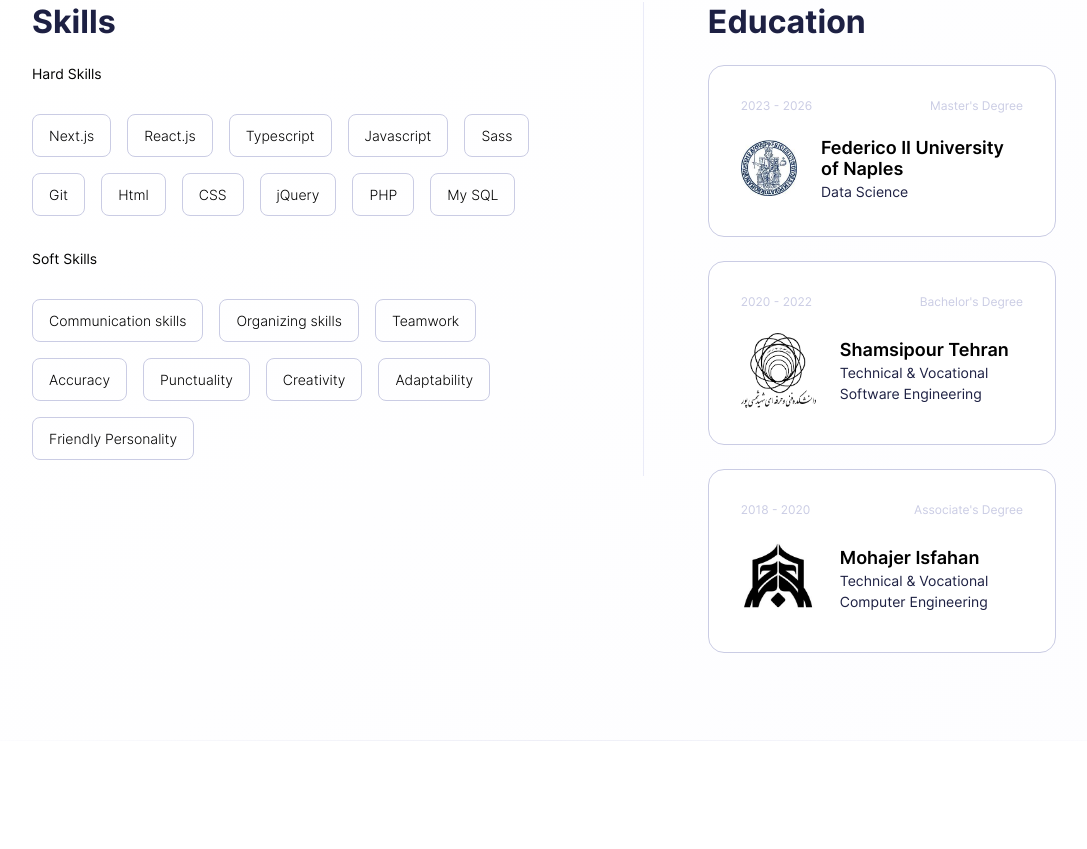
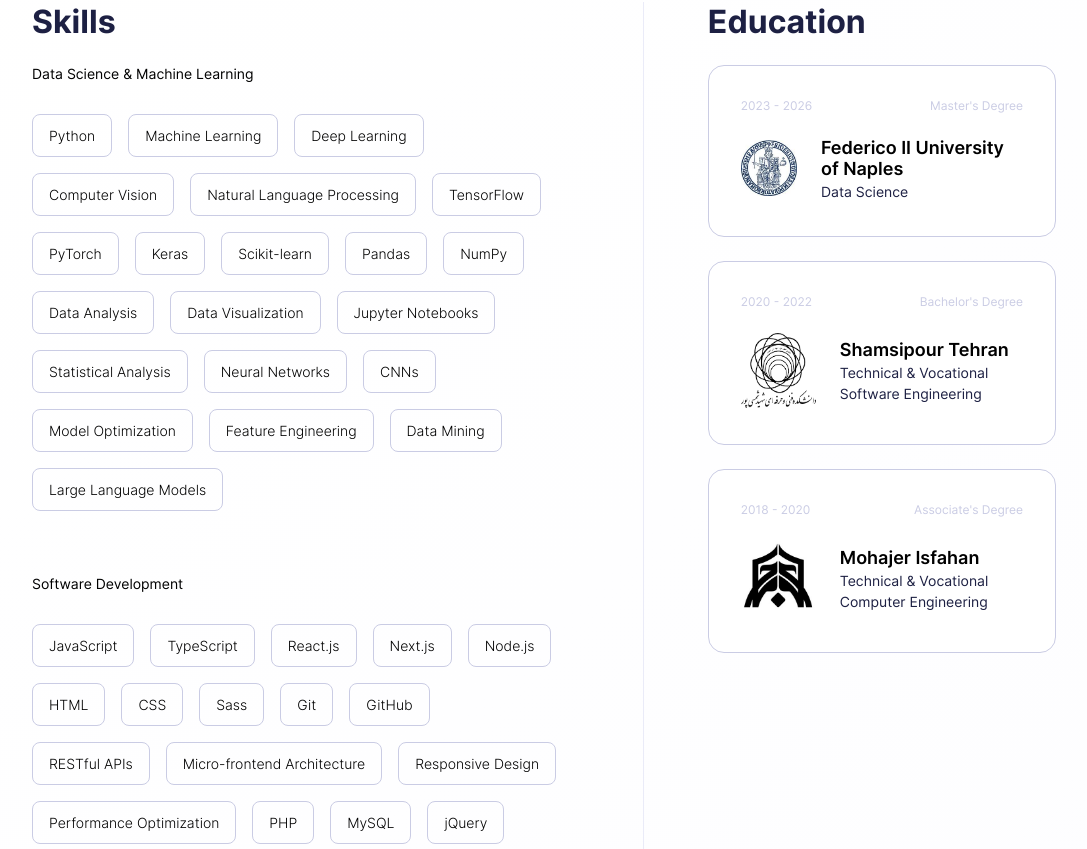
Before and after one commit to aliknot/resume, a Next.js app: page / in a window 1280 px wide. Shown: the part 3191-4040 px from the top of the page, without its empty margins (96-1183 px from the left). Before the commit the page ends 3932 px from the top, so only its background shows below. Built offline with nearby package versions, Linux system fonts and the light colour scheme.

Commit message:
Updated skills data structure

```diff
--- a/public/data.json
+++ b/public/data.json
@@ -202,20 +202,98 @@
 			}
 		]
 	},
-	"hardSkills": {
-		"title": "Hard Skills",
+	"skills": [
+		{
+			"title": "Data Science & Machine Learning",
 			"items": [
 				{
-				"title": "Next.js"
+					"title": "Python"
+				},
+				{
+					"title": "Machine Learning"
+				},
+				{
+					"title": "Deep Learning"
+				},
+				{
+					"title": "Computer Vision"
+				},
+				{
+					"title": "Natural Language Processing"
+				},
+				{
+					"title": "TensorFlow"
+				},
+				{
+					"title": "PyTorch"
+				},
+				{
+					"title": "Keras"
+				},
+				{
+					"title": "Scikit-learn"
+				},
+				{
+					"title": "Pandas"
+				},
+				{
+					"title": "NumPy"
+				},
+				{
+					"title": "Data Analysis"
+				},
+				{
+					"title": "Data Visualization"
+				},
+				{
+					"title": "Jupyter Notebooks"
+				},
+				{
+					"title": "Statistical Analysis"
+				},
+				{
+					"title": "Neural Networks"
+				},
+				{
+					"title": "CNNs"
+				},
+				{
+					"title": "Model Optimization"
+				},
+				{
+					"title": "Feature Engineering"
+				},
+				{
+					"title": "Data Mining"
+				},
+				{
+					"title": "Large Language Models"
+				}
+			]
+		},
+		{
+			"title": "Software Development",
+			"items": [
+				{
+					"title": "JavaScript"
+				},
+				{
+					"title": "TypeScript"
 				},
 				{
 					"title": "React.js"
 				},
 				{
-				"title": "Typescript"
+					"title": "Next.js"
 				},
 				{
-				"title": "Javascript"
+					"title": "Node.js"
+				},
+				{
+					"title": "HTML"
+				},
+				{
+					"title": "CSS"
 				},
 				{
 					"title": "Sass"
@@ -224,35 +302,79 @@
 					"title": "Git"
 				},
 				{
-				"title": "Html"
+					"title": "GitHub"
 				},
 				{
-				"title": "CSS"
+					"title": "RESTful APIs"
+				},
+				{
+					"title": "Micro-frontend Architecture"
+				},
+				{
+					"title": "Responsive Design"
+				},
+				{
+					"title": "Performance Optimization"
+				},
+				{
+					"title": "PHP"
+				},
+				{
+					"title": "MySQL"
 				},
 				{
 					"title": "jQuery"
 				},
 				{
-				"title": "PHP"
+					"title": "Web Development"
 				},
 				{
-				"title": "My SQL"
+					"title": "Front-End Development"
 				}
 			]
 		},
-	"softSkills": {
+		{
 			"title": "Soft Skills",
 			"items": [
-			"Communication skills",
-			"Organizing skills",
-			"Teamwork",
-			"Accuracy",
-			"Punctuality",
-			"Creativity",
-			"Adaptability",
-			"Friendly Personality"
+				{
+					"title": "Communication"
+				},
+				{
+					"title": "Teamwork"
+				},
+				{
+					"title": "Problem Solving"
+				},
+				{
+					"title": "Critical Thinking"
+				},
+				{
+					"title": "Mentoring"
+				},
+				{
+					"title": "Leadership"
+				},
+				{
+					"title": "Adaptability"
+				},
+				{
+					"title": "Time Management"
+				},
+				{
+					"title": "Attention to Detail"
+				},
+				{
+					"title": "Creativity"
+				},
+				{
+					"title": "Organization"
+				},
+				{
+					"title": "Research"
+				}
 			]
-	},
+		}
+	],
 	"education": {
 		"title": "Educational History",
 		"items": [
--- a/src/interfaces/skillEducation/index.ts
+++ b/src/interfaces/skillEducation/index.ts
@@ -1,9 +1,7 @@
 import { education } from '../education';
-import { softSkills } from '../softSkills';
-import { hardSkills } from '../hardSkills';
+import { Skills } from '../skills';
 
 export interface SkillsEducationProps {
-	hardSkills: hardSkills;
-	softSkills: softSkills;
+	skills: Skills;
 	education: education;
 }
--- /dev/null
+++ b/src/interfaces/skills/index.ts
@@ -0,0 +1,11 @@
+export type Skill = {
+	icon?: string;
+	title: string;
+};
+
+export interface SkillCategory {
+	title: string;
+	items: Skill[];
+}
+
+export type Skills = SkillCategory[];
--- a/src/pages/index.tsx
+++ b/src/pages/index.tsx
@@ -9,7 +9,7 @@ import styles from './styles.module.scss';
 
 
 const Home: NextPage = () => {
-	const { about, projects, works, hardSkills, softSkills, education } = data;
+	const { about, projects, works, skills, education } = data;
 
 	return (
 		<div className={styles.container}>
@@ -21,7 +21,7 @@ const Home: NextPage = () => {
 			<About about={about} />
 			<Projects projects={projects} />
 			<Work works={works} />
-			<SkillsEducation education={education} hardSkills={hardSkills} softSkills={softSkills} />
+			<SkillsEducation education={education} skills={skills} />
 		</div>
 	);
 };
--- a/src/sections/SkillsEducation/index.tsx
+++ b/src/sections/SkillsEducation/index.tsx
@@ -1,13 +1,13 @@
 import React from 'react';
 import { degree } from '../../interfaces/education';
 import EducationCard from '../../components/EducationCard';
-import { hardSkill } from '../../interfaces/hardSkills';
+import { Skill, SkillCategory } from '../../interfaces/skills';
 import Image from 'next/image';
 import { SkillsEducationProps } from '../../interfaces/skillEducation';
 import Box from '../../core/Box';
 import styles from './style.module.scss';
 
-const SkillsEducation = ({ hardSkills, softSkills, education }: SkillsEducationProps) => {
+const SkillsEducation = ({ skills, education }: SkillsEducationProps) => {
 	return (
 		<section className={styles.whiteSection} id='skills_education'>
 			<div className={styles.wrapper}>
@@ -16,43 +16,27 @@ const SkillsEducation = ({ hardSkills, softSkills, education }: SkillsEducationP
 						<h3 className={styles.myWorkTitle}>
 							Skills
 						</h3>
-						<section className={styles.hardSkills}>
-							<>
-								<h4 className={styles.skillsTitle}>{hardSkills.title}</h4>
-								{hardSkills.items.length ? (
+						{skills.map((skillCategory: SkillCategory, categoryIndex: number) => (
+							<section key={categoryIndex} className={styles.skillCategory}>
+								<h4 className={styles.skillsTitle}>{skillCategory.title}</h4>
+								{skillCategory.items.length ? (
 									<div className={styles.boxes}>
-										{hardSkills.items.map((hardSkill: hardSkill, index: number) => (
+										{skillCategory.items.map((skill: Skill, index: number) => (
 											<Box key={index}>
 												<div className={styles.box}>
-													{hardSkill.icon && (
+													{skill.icon && (
 														<div className={styles.iconWrapper}>
-															<Image src={hardSkill.icon} width={26} height={26} alt={hardSkill.title} />
+															<Image src={skill.icon} width={26} height={26} alt={skill.title} />
 														</div>
 													)}
-													<span>{hardSkill.title}</span>
+													<span>{skill.title}</span>
 												</div>
 											</Box>
 										))}
 									</div>
 								) : null}
-							</>
-						</section>
-						<section className={styles.softSkills}>
-							<>
-								<h4 className={styles.skillsTitle}>{softSkills.title}</h4>
-								{softSkills.items.length ? (
-									<div className={styles.boxes}>
-										{softSkills.items.map((softSkill: string, index: number) => (
-											<Box key={index}>
-												<div className={styles.box}>
-													<span>{softSkill}</span>
-												</div>
-											</Box>
-										))}
-									</div>
-								) : null}
-							</>
-						</section>
+							</section>
+						))}
 					</section>
 					<section className={styles.education}>
 						<h3 className={styles.myWorkTitle}>
--- a/src/sections/SkillsEducation/style.module.scss
+++ b/src/sections/SkillsEducation/style.module.scss
@@ -31,6 +31,14 @@
 	border-right: 1px solid $pale-grey;
 	margin-right: 64px;
 	height: 100%;
+}
+
+.skillCategory {
+	margin-bottom: 48px;
+
+	&:last-child {
+		margin-bottom: 0;
+	}
 }
 
 .myWorkTitle {
```
Lines whose indentation alone changed are shown as unchanged.
